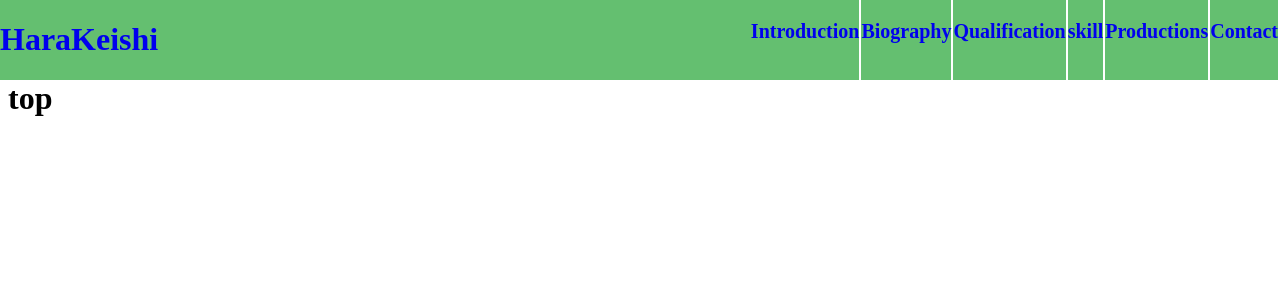
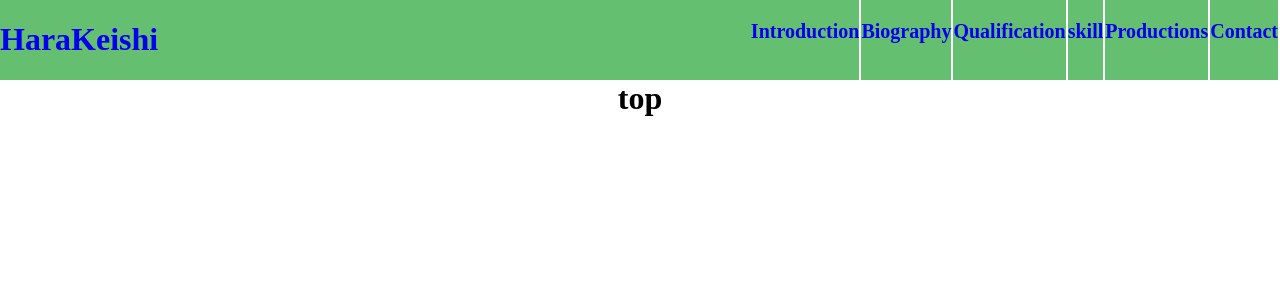
Before and after one commit to harakeishi/portfolio, a Vue app: page / in a window 1280 px wide. Shown: the top 300 px of the page. Built offline with nearby package versions, Linux system fonts and the light colour scheme.

Commit message:
ページ遷移時にanimate.cssによるアニメーションを追加

```diff
--- a/src/App.vue
+++ b/src/App.vue
@@ -1,8 +1,14 @@
 <template>
   <div id="app">
-    <appHeader></appHeader>
-    <div class="blankSpace"></div>
+    <div id="nav">
+      <appHeader></appHeader>
+      <div class="blankSpace"></div>
+    </div>
+    <transition name="router-transition"
+    enter-active-class="animated zoomIn"
+    leave-active-class="animated bounceOutRight">
     <router-view/>
+    </transition>
   </div>
 </template>
 
@@ -16,7 +22,12 @@ export default {
 }
 </script>
 <style>
+@import "https://cdnjs.cloudflare.com/ajax/libs/animate.css/3.5.2/animate.css";
+
 .blankSpace{
   margin-top: 80px;
 }
+#app{
+  text-align: center;
+}
 </style>
```
